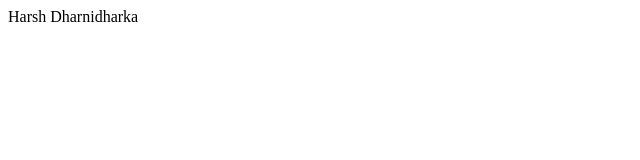
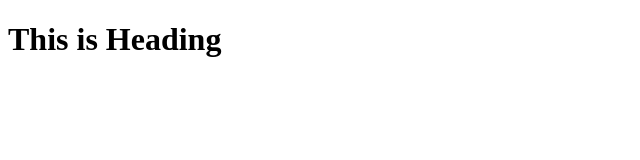
Before and after one commit to Harsh-D2005/My_Repo, a plain HTML site: page index.html in a window 1280 px wide. Shown: the whole page, without its empty margins (0-640 px from the left). Drawn offline with Linux system fonts and the light colour scheme.

Commit message:
index.html for main branch updated

```diff
--- a/index.html
+++ b/index.html
@@ -1 +1,11 @@
-<p>Harsh Dharnidharka</p>
+<!DOCTYPE html>
+<html lang="en">
+  <head>
+    <meta charset="UTF-8" />
+    <meta name="viewport" content="width=device-width, initial-scale=1.0" />
+    <title>Document</title>
+  </head>
+  <body>
+    <h1>This is Heading</h1>
+  </body>
+</html>
```
